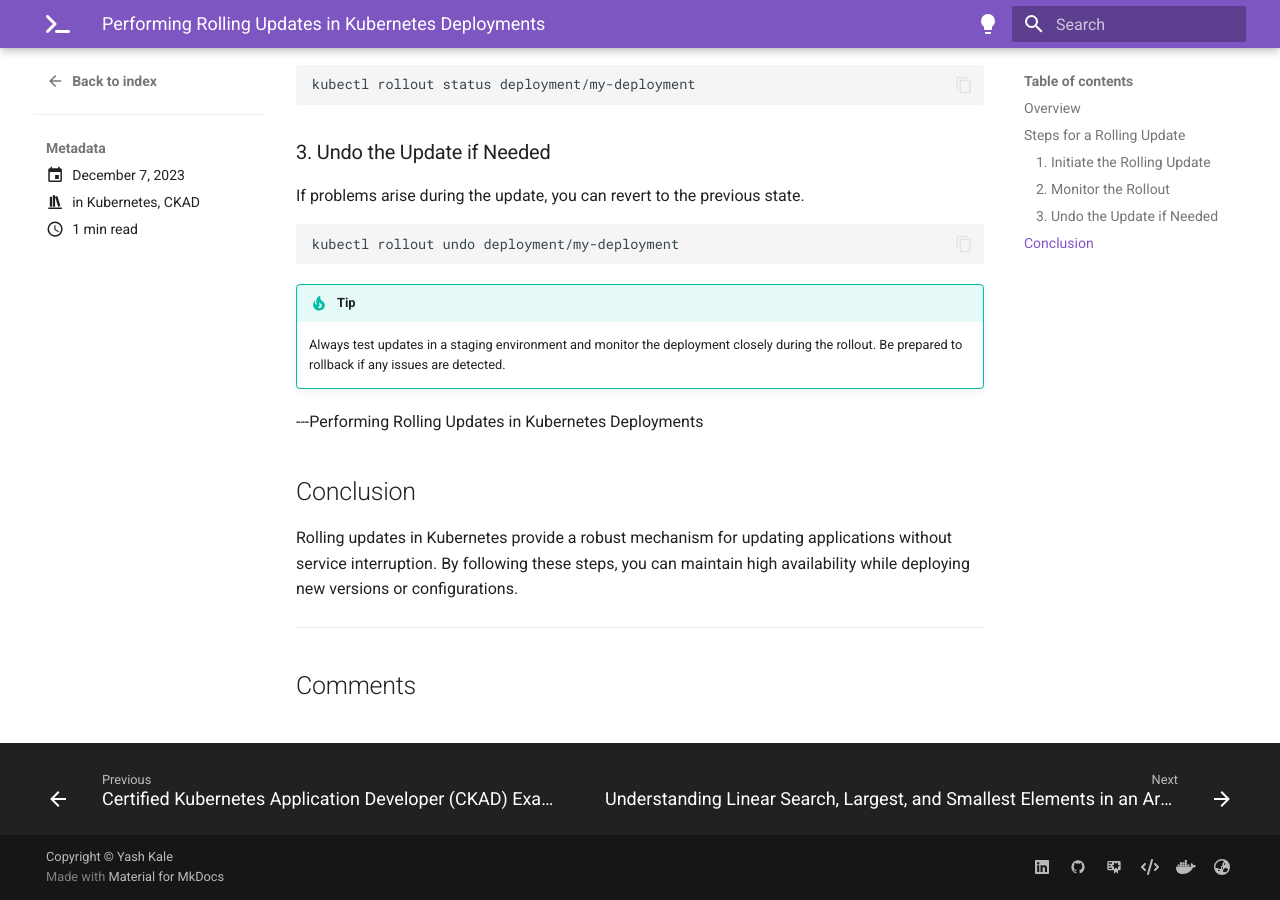
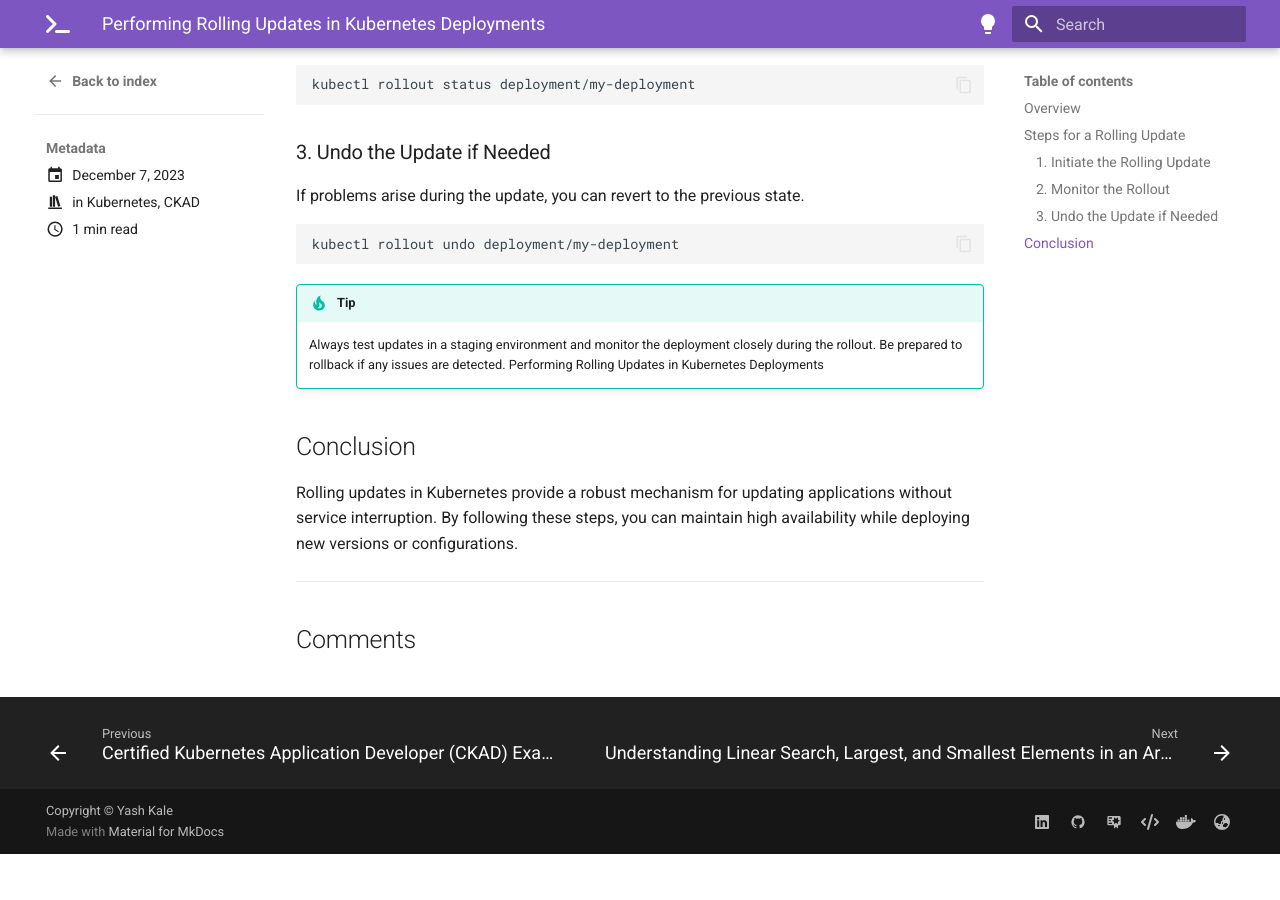
Before and after one commit to imyashkale/portfolio, an MkDocs documentation site: the page built from docs/blog/posts/ckad/rolling-updates.md, in a window 1280 px wide and 900 px high, scrolled down 1346 px. Built offline with MkDocs 1.6.1 and Material for MkDocs 9.7.7, drawn with Linux system fonts in a browser that asks for light colours; comment, search, counter and statistics services are not loaded; after the commit the page ends 2200 px from its top, so only the background shows below that.

```diff
--- a/docs/blog/posts/ckad/rolling-updates.md
+++ b/docs/blog/posts/ckad/rolling-updates.md
@@ -58,8 +58,7 @@ kubectl rollout undo deployment/my-deployment
 
 !!! tip
     Always test updates in a staging environment and monitor the deployment closely during the rollout. Be prepared to rollback if any issues are detected.
-
----Performing Rolling Updates in Kubernetes Deployments
+    Performing Rolling Updates in Kubernetes Deployments
 
 ## Conclusion
 
```
